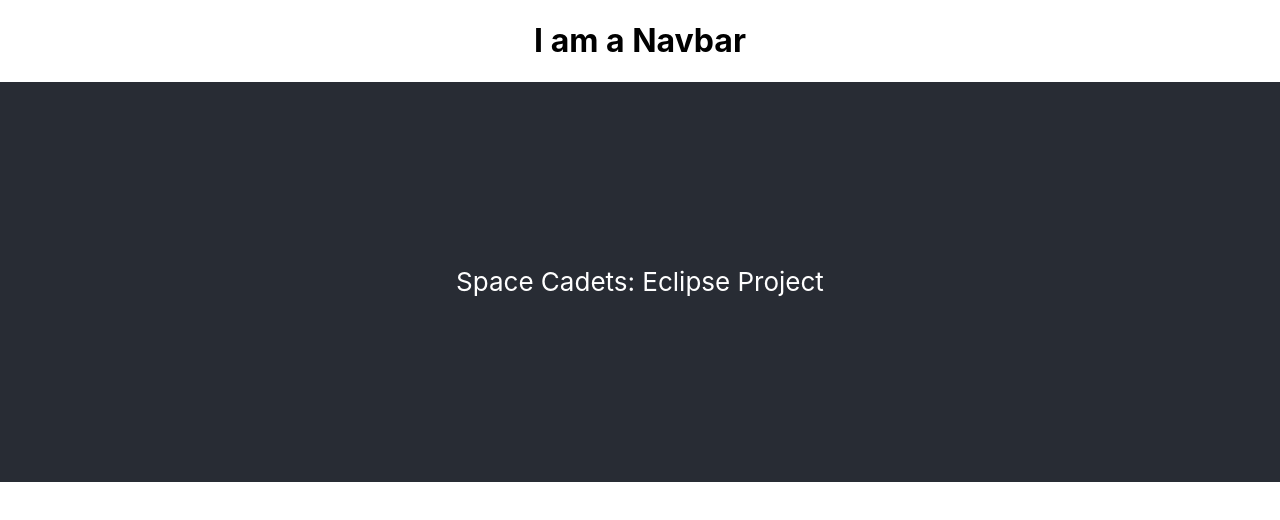
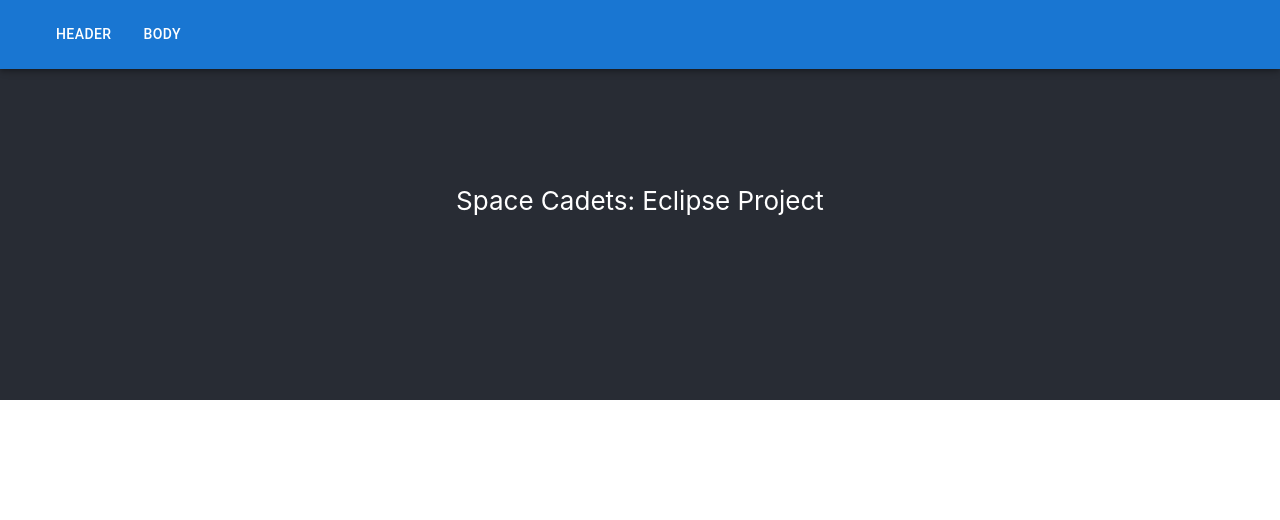
Before and after one commit to AlissonRoss/eclipse-NASA-challenge-2023, a React (Create React App) app: page / in a window 1280 px wide. Shown: the top 520 px of the page. Built offline with nearby package versions, Linux system fonts and the light colour scheme.

Commit message:
Navbar was added

```diff
--- a/src/App.css
+++ b/src/App.css
@@ -12,6 +12,7 @@
   font-size: calc(10px + 2vmin);
   color: white;
 }
-.App-Question-1{
-
+.NavBar-Menu{
+  display: flex;
+  align-content: flex-start;
 }
--- a/src/Components/NavBar/index.js
+++ b/src/Components/NavBar/index.js
@@ -1,5 +1,20 @@
+
+import AppBar from '@mui/material/AppBar';
+import {Menu} from '@mui/base';
+import Button  from '@mui/material/Button';
+
 export default function NavBar() {
     return (
-       <h1>I am a Navbar</h1>
+       <AppBar>
+        <Menu className='NavBar-Menu'>
+            <Button variant='h6' >
+                Header
+            </Button>
+            <Button variant='h6' >
+                Body
+            </Button>
+        </Menu>
+
+        </AppBar>
     );
 }
```
Also changed, not shown: src/Images/images.txt (added).
